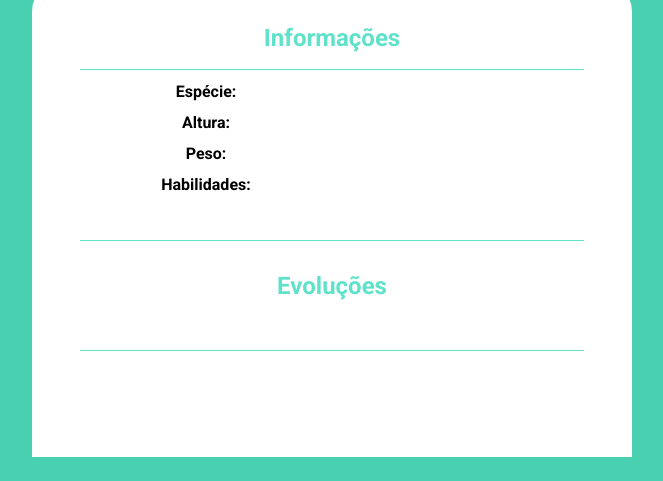
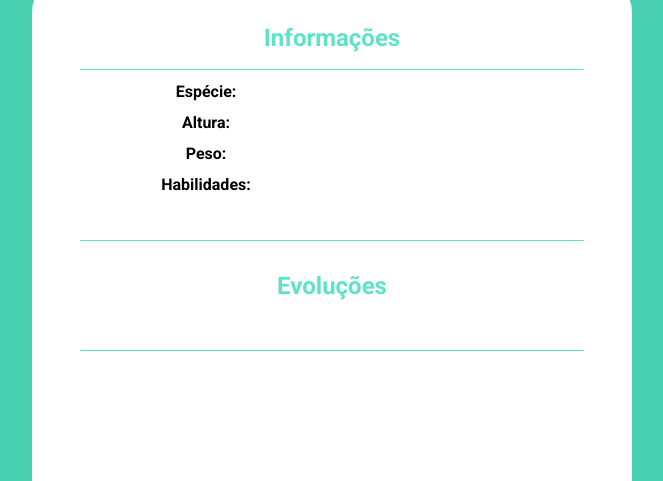
Before and after one commit to EldenXLe/Pokedex, a plain HTML site: page details.html in a window 1280 px wide. Shown: the part 391-872 px from the top of the page, without its empty margins (308-971 px from the left). Before the commit the page ends 848 px from the top, so only its background shows below. Drawn offline with nearby package versions, Linux system fonts and the light colour scheme.

Commit message:
Pokedex v1.3 - ajuste de altura

```diff
--- a/assets/css/pokeDetails.css
+++ b/assets/css/pokeDetails.css
@@ -75,7 +75,7 @@ body {
     text-transform: capitalize;
     width: 100%;
     max-width: 600px;
-    height: 60vh;
+    height: 63vh;
 }
 
 .pokemon-info h2 {
```
